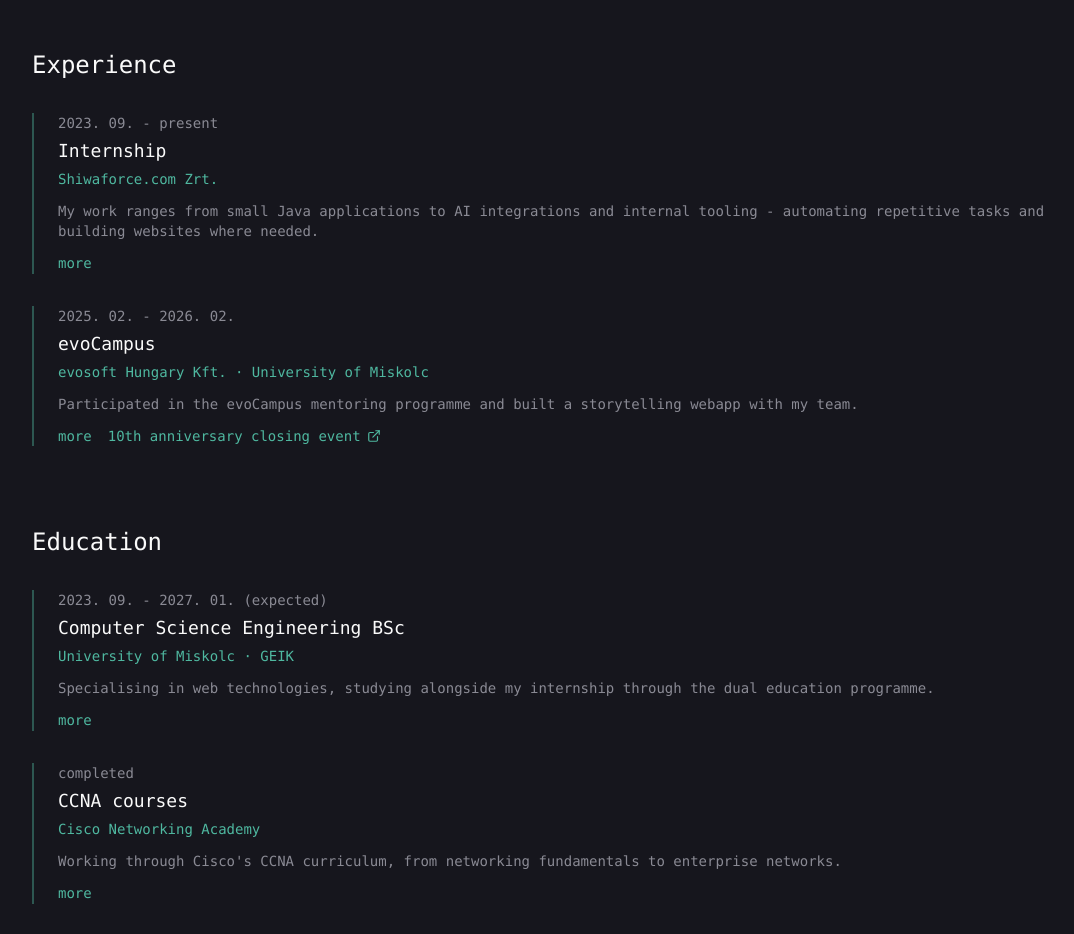
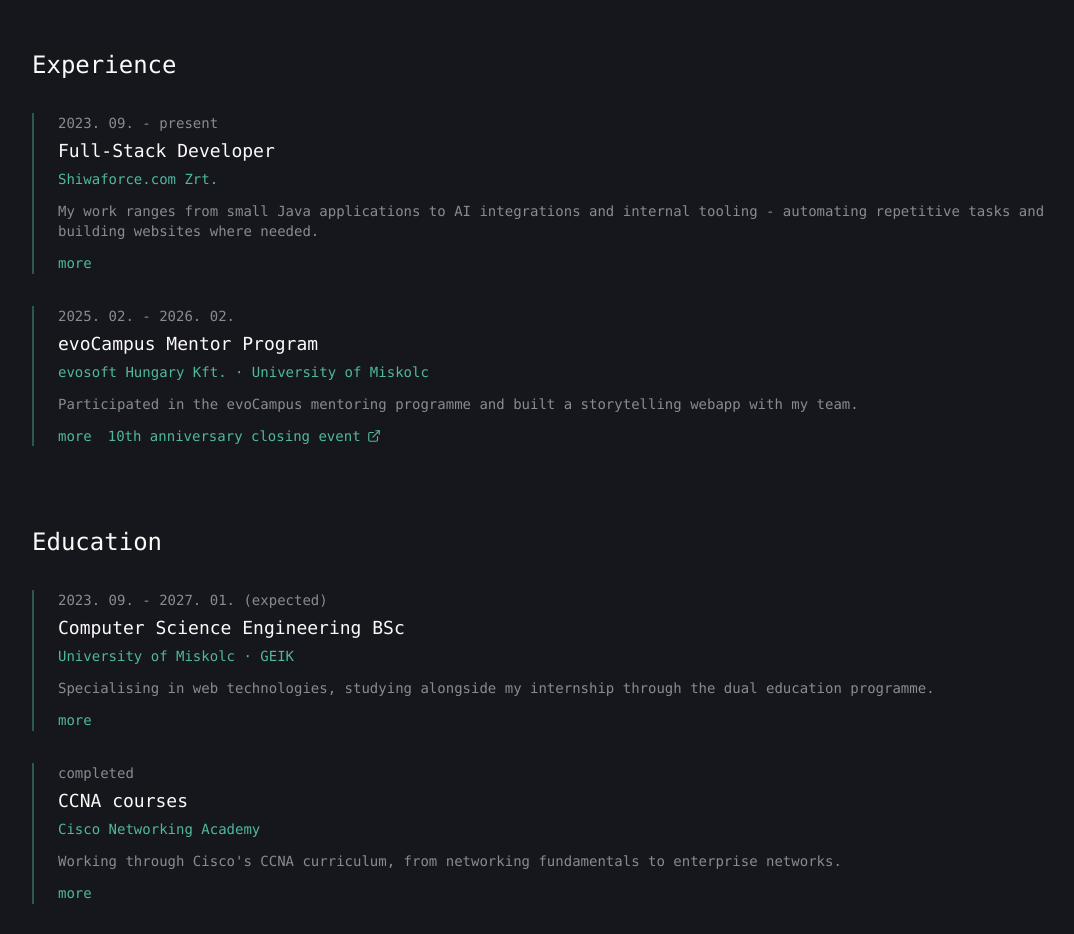
Before and after one commit to VargaEszter11/portfolio, a React (Vite) app: page / in a window 1280 px wide. Shown: the part 980-1914 px from the top of the page, without its empty margins (64-1138 px from the left). Built offline with nearby package versions, Linux system fonts and the light colour scheme.

Commit message:
experience fix

```diff
--- a/src/components/Experience.jsx
+++ b/src/components/Experience.jsx
@@ -21,14 +21,14 @@ const modals = {
     internship: {
         titleId: 'internship-modal-title',
         date: '2023. 09. - present',
-        title: 'Internship',
+        title: 'Full-Stack Developer',
         org: 'Shiwaforce.com Zrt.',
         details: internshipDetails,
     },
     evoCampus: {
         titleId: 'evocampus-modal-title',
         date: '2025. 02. - 2026. 02.',
-        title: 'evoCampus',
+        title: 'evoCampus Mentor Program',
         org: 'evosoft Hungary Kft. · University of Miskolc',
         details: evoCampusDetails,
         link: {
@@ -56,7 +56,7 @@ function Experience() {
                             2023. 09. - present
                         </p>
                         <h3 className="font-mono text-offwhite text-lg font-medium mt-1">
-                            Internship
+                            Full-Stack Developer
                         </h3>
                         <p className="font-mono text-teal text-sm mt-1">
                             Shiwaforce.com Zrt.
@@ -78,7 +78,7 @@ function Experience() {
                             2025. 02. - 2026. 02.
                         </p>
                         <h3 className="font-mono text-offwhite text-lg font-medium mt-1">
-                            evoCampus
+                            evoCampus Mentor Program
                         </h3>
                         <p className="font-mono text-teal text-sm mt-1">
                             evosoft Hungary Kft. · University of Miskolc
```
